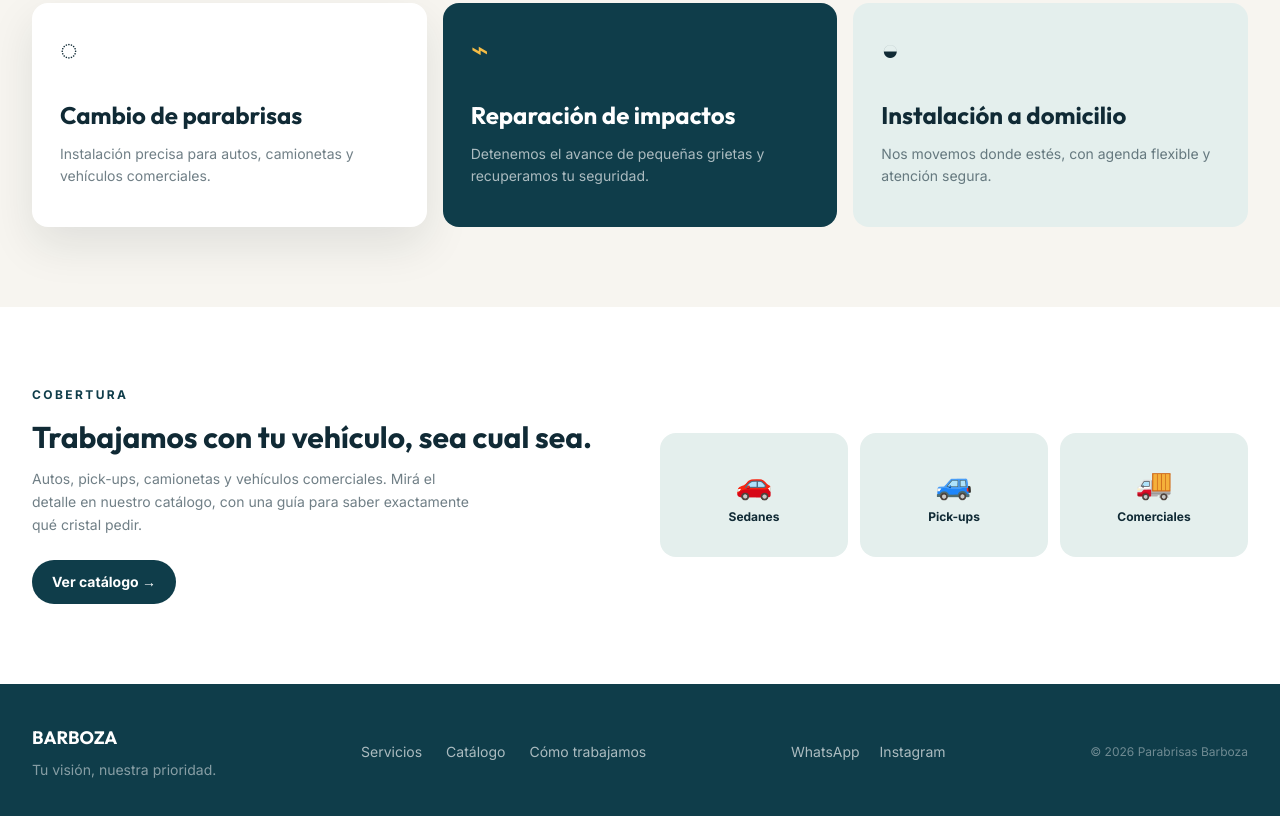
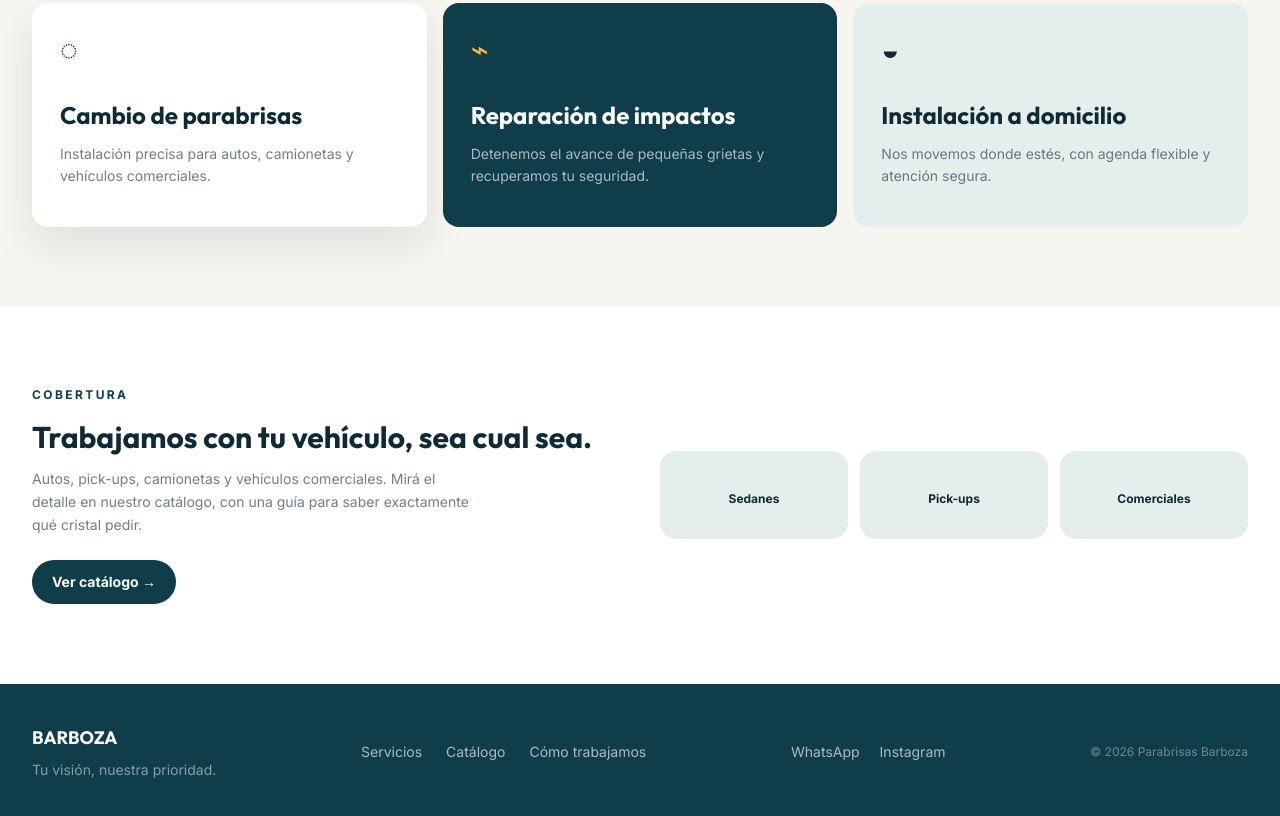
Before and after one commit to AlexanderGBordaa/Web-ParabrisasBarboza, a plain HTML site: page index.html in a window 1280 px wide. Shown: the part 1071-1887 px from the top of the page. Drawn offline with nearby package versions, Linux system fonts and the light colour scheme.

Commit message:
Remove vehicle icons from index.html
Replaced vehicle icons with empty spans in the grid.

```diff
--- a/index.html
+++ b/index.html
@@ -124,9 +124,9 @@
           <a href="catalogo.html" class="inline-flex items-center gap-2 mt-6 bg-petrol text-white px-5 py-3 rounded-full text-sm font-bold hover:bg-ink transition">Ver catálogo →</a>
         </div>
         <div class="grid grid-cols-3 gap-3 text-center">
-          <div class="bg-mist rounded-2xl py-8"><span class="text-3xl">🚗</span><p class="text-xs font-bold mt-2">Sedanes</p></div>
-          <div class="bg-mist rounded-2xl py-8"><span class="text-3xl">🚙</span><p class="text-xs font-bold mt-2">Pick-ups</p></div>
-          <div class="bg-mist rounded-2xl py-8"><span class="text-3xl">🚚</span><p class="text-xs font-bold mt-2">Comerciales</p></div>
+          <div class="bg-mist rounded-2xl py-8"><span class="text-3xl"></span><p class="text-xs font-bold mt-2">Sedanes</p></div>
+          <div class="bg-mist rounded-2xl py-8"><span class="text-3xl"></span><p class="text-xs font-bold mt-2">Pick-ups</p></div>
+          <div class="bg-mist rounded-2xl py-8"><span class="text-3xl"></span><p class="text-xs font-bold mt-2">Comerciales</p></div>
         </div>
       </div>
     </section>
```
